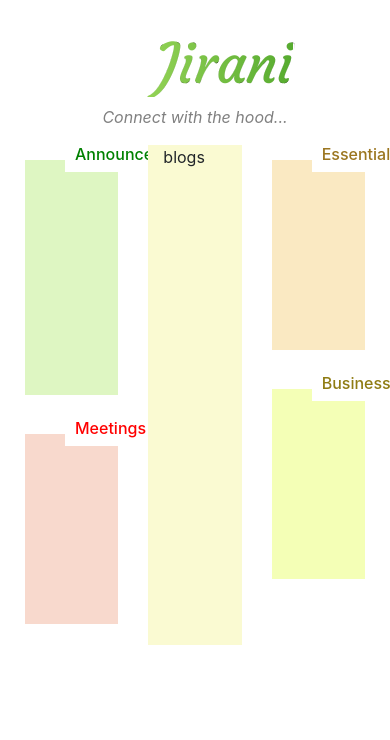
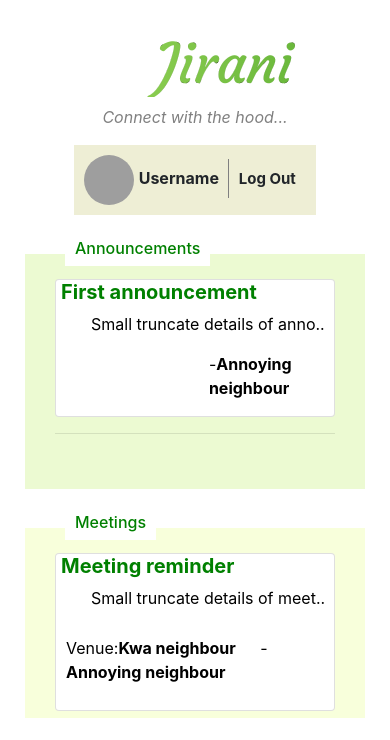
Before and after one commit to GrishonNganga/Jirani, a Django app: page / in a window 390 px wide; the page is wider, and only the part inside the window is pictured. Shown: the part 65-805 px from the top of that part. Before the commit the page ends 710 px from the top of that part, so only its background shows below. Run offline with Django 3.2, Linux system fonts and the light colour scheme; some libraries are stand-ins or nearby versions; grey boxes are pictures that could not be loaded.

Commit message:
add views to details pages

```diff
--- a/neighbourhood/templates/base.html
+++ b/neighbourhood/templates/base.html
@@ -6,11 +6,32 @@
         <link href='https://fonts.googleapis.com/css?family=Courgette' rel='stylesheet'>
     </head>
     <body>
-
+        <div class="contain" style="width: 100%;">
+            <div class="jumbotron jumbo" >
+            </div>
+            <div class="row">
+                <div class="col-md-4"></div>
+                <div class="col-md-4">
+                    <h5 class="heading"> Jirani</h5>
+                    <p style="color: grey;text-align: center;"><em>Connect with the hood...</em></p>
+                </div>
+                <div class="col-md-4">
+                    <div class="container" style="padding: 10px; background-color: #eeeed5; width: fit-content;">
+                        <img src="https://images.unsplash.com/photo-1524813686514-a57563d77965?ixlib=rb-1.2.1&ixid=eyJhcHBfaWQiOjEyMDd9&auto=format&fit=crop&w=1189&q=80" style="height:50px; width: 50px; border-radius: 50%; display: inline-block;">
+                        <h6 style="display: inline-block; font-weight:bold;"> <span style="padding-right: 5px;">Username</span>  <span style="border-left:solid grey 0.01em; padding: 10px; font-size: 15px;;">Log Out</span></h6>
+                    </div>
+                </div>
+            </div>
+            <br>
+        </div>
         {% block content %}
 
         {% endblock %}
         <style>
+            .jumbo {
+                background: linear-gradient(to top,  hsla(20, 3%, 22%, 0.465), hsla(20, 2%, 30%, 0.39)) , url(https://images.unsplash.com/photo-1524813686514-a57563d77965?ixlib=rb-1.2.1&ixid=eyJhcHBfaWQiOjEyMDd9&auto=format&fit=crop&w=1189&q=80);
+                border-radius: 0;
+            }
             .heading {
                 padding-left: 60px;
                 text-align: center;
--- a/neighbourhood/templates/index.html
+++ b/neighbourhood/templates/index.html
@@ -1,26 +1,27 @@
 {% extends 'base.html' %}
 {{block.super}}
 {% block content %}
-    <div class="jumbotron jumbo" >
-    </div>
     <div class="container-fluid">
-        <div class="row">
-            <div class="col"></div>
-            <div class="col">
-                <h5 class="heading"> Jirani</h5>
-                <p style="color: grey;text-align: center;"><em>Connect with the hood...</em></p>
-            </div>
-            <div class="col"></div>
-        </div>
         <div class="row" style="padding: 0 10px;">
-            <div class=" col">
+            <div class="col-md-4">
                 <!-- Announcements section-->
                 <div class="head"  style="width: fit-content; background-color: white; position:absolute; margin-left: 40px;">
                     <h6 style="padding:0 10px; color: green;">Announcements</h6>
                 </div>
-                <div class="container" style="background-color: #def6c2; margin-top: 15px;">
-                  <div class="container" style="border-radius: 5px; height: 250px; max-height:235px; overflow-y: scroll;">
-                    <!--Announcements content here -->
+                <div class="container" style="background-color: #ecfad2; margin-top: 15px;">
+                  <div class="container" style="border-radius: 5px; height: 250px; max-height:235px; padding-top: 25px; overflow-y: scroll;">
+
+                    <!--loop -->
+                        <a href="{% url 'announce' %}" style="color: black;">
+                            <div class="card" style="height: fit-content;">
+                                <h5 style="padding:0 5px; color: green; font-weight:bold;">First announcement</h5>
+                                <p style="padding-left: 35px;">Small truncate details of anno..</p>
+                                <p style="padding-left:55%;"> -<span style="font-weight:bold;">Annoying neighbour</span></p>
+                            </div>
+                        </a>
+                        <hr>
+                    <!-- endloop -->
+
                   </div>
                 </div>
 
@@ -28,29 +29,65 @@
 
                 <!-- Meetings section -->
                 <div class="head"  style="width: fit-content; background-color: white; position:absolute; margin-left: 40px;">
-                    <h6 style="padding:0 10px; color: red;">Meetings</h6>
+                    <h6 style="padding:0 10px; color: green;">Meetings</h6>
                 </div>
-                <div class="container" style="background-color:  #f8d5c7e3; margin-top: 15px;">
-                  <div class="container" style="border-radius: 5px; height: 200px; max-height:190px; overflow-y: scroll;">
-                    <!--Meetings content here -->
+                <div class="container" style="background-color:  #f8ffdaf3;; margin-top: 15px;">
+                  <div class="container" style="border-radius: 5px; height: 200px; max-height:190px; padding-top: 25px; overflow-y: scroll;">
+
+                    <!--loop -->
+                    <a href="{% url 'meeting' %}" style="color: black;">
+                        <div class="card" style="height: fit-content;">
+                            <h5 style="padding:0 5px; color: green; font-weight:bold;">Meeting reminder</h5>
+                            <p style="padding-left: 35px;">Small truncate details of meet..</p>
+                            <p style="display: inline-block; padding: 10px;"> Venue:<span style="font-weight:bold;padding-right:20px; ">Kwa neighbour</span> -<span style="font-weight:bold;">Annoying neighbour</span></p>
+                        </div>
+                    </a>
+                    <hr>
+                    <!-- endloop -->
+
                   </div>
                 </div>
             </div>
+
             <!-- Blog content-->
-            <div class="col">
-                <div class="container" style="height: 500px; background-color: lightgoldenrodyellow; max-height: 490; overflow-y: scroll;">
-                    blogs
+            <div class="col-md-4">
+                <br>
+                <div class="container" style="height: 470px; background-color: #ecfad2; max-height: 460; overflow-y: scroll;">
+
+                    <!--loop -->
+                    <a href="{% url 'blog' %}" style="color: black;"><div class="card" style="height: fit-content">
+                        <div class="img">
+                            <h4 style="position: absolute; color: white; padding: 15px;">Phase5 complete!!</h4>
+                        </div>
+                        <div class="card-body">
+                            <p style="padding-left: 15px;">The much awaited phase5 is now complete. Furnishing is on...</p>
+                            <p style=" padding-right:55px;"> - <span style="font-weight:bold;">Annoying neighbour</span></p>
+                        </div>
+                    </div></a>
+                    <!-- endloop -->
+
                 </div>
             </div>
 
-            <div class="col">
-                <!-- Esssentials section -->
+            <!-- Esssentials section -->
+            <div class="col-md-4">
+                <br>
                 <div class="head"  style="width: fit-content; position:absolute; margin-left: 40px; background-color: white;">
                     <h6 style="padding:0 10px; color: rgb(155, 118, 32);">Essentials</h6>
                 </div>
-                <div class="container" style="background-color:  rgb(250, 233, 194); margin-top: 15px;">
-                  <div class="container" style="border-radius: 5px; height: 200px; max-height:190px; overflow-y: scroll;">
-                    <!--Essential  content here -->
+                <div class="container" style="background-color:#f8ffdaf3; margin-top: 15px;">
+                  <div class="container" style="border-radius: 5px; height: 200px; max-height:190px;padding-top: 20px; overflow-y: scroll;">
+
+                    <!--loop -->
+                    <a href="{% url 'essential' %}" style="color: black;">
+                        <div class="card" style="height: fit-content;">
+                            <h5 style="padding:0 5px; color: green; font-weight:bold;">Hospital now open</h5>
+                            <p style="padding-left: 35px;">Small truncate details of essen..</p>
+                        </div>
+                    </a>
+                    <hr>
+                    <!-- endloop -->
+
                   </div>
                 </div>
 
@@ -60,9 +97,19 @@
                 <div class="head"  style="width: fit-content; background-color: white; position:absolute; margin-left: 40px;">
                     <h6 style="padding:0 10px; color: rgb(143, 124, 19);">Business</h6>
                 </div>
-                <div class="container" style="background-color: #f4ffb6 ; margin-top: 15px;">
-                  <div class="container" style="border-radius: 5px; height: 200px; max-height:190px; overflow-y: scroll;">
-                    <!--Business content here -->
+                <div class="container" style="background-color: #ecfad2 ; margin-top: 15px;">
+                  <div class="container" style="border-radius: 5px; height: 200px; max-height:190px; padding-top: 20px; overflow-y: scroll;">
+
+                    <!--loop -->
+                    <a href="{% url 'business' %}" style="color: black;">
+                        <div class="card" style="height: fit-content;">
+                            <h5 style="padding:0 5px; color: green; font-weight:bold;">Do you want fresh farm produce?</h5>
+                            <p style="padding-left: 35px;">Small truncate details of busi..</p>
+                        </div>
+                    </a>
+                    <hr>
+                    <!-- endloop -->
+
                   </div>
                 </div>
 
@@ -70,8 +117,12 @@
         </div>
     </div>
     <style>
-        .jumbo {
-            background: linear-gradient(to top,  hsla(20, 3%, 22%, 0.465), hsla(20, 2%, 30%, 0.39)) , url(https://images.unsplash.com/photo-1524813686514-a57563d77965?ixlib=rb-1.2.1&ixid=eyJhcHBfaWQiOjEyMDd9&auto=format&fit=crop&w=1189&q=80);
+        .img {
+            background: linear-gradient(to top,  transparent, hsla(0, 0%, 6%, 0.479)) , url(https://images.unsplash.com/photo-1524813686514-a57563d77965?ixlib=rb-1.2.1&ixid=eyJhcHBfaWQiOjEyMDd9&auto=format&fit=crop&w=1189&q=80);
+            background-size: cover;
+            background-repeat: no-repeat;
+            width: 100%;
+            height: 250px;
         }
     </style>
 {% endblock %}
--- a/neighbourhood/urls.py
+++ b/neighbourhood/urls.py
@@ -4,7 +4,13 @@ from django.conf import settings
 from django.conf.urls.static import static
 
 urlpatterns = [
+    url(r'^$', views.home, name='home'),
     url(r'login$', views.login, name='login'),
     url(r'register$', views.register, name='register'),
-    url(r'^$', views.home, name='home'),
+    url(r'announce/', views.announcement, name='announce'),
+    url(r'blog/', views.blog, name='blog'),
+    url(r'business/', views.business, name='business'),
+    url(r'essential/', views.essential, name='essential'),
+    url(r'meeting/', views.meeting, name='meeting'),
+    url(r'profile/', views.profile, name='profile'),
 ]
--- a/neighbourhood/views.py
+++ b/neighbourhood/views.py
@@ -16,3 +16,33 @@ def login(request):
 def home(request):
 
     return render(request, "index.html")
+
+#Profile page
+def profile(request):
+
+    return render(request, "profile.html")
+
+#Announcement page
+def announcement(request):
+
+    return render(request, "announcement.html")
+
+#Blog page
+def blog(request):
+
+    return render(request, "blog.html")
+
+#Business page
+def business(request):
+
+    return render(request, "business.html")
+
+#Essential page
+def essential(request):
+
+    return render(request, "essential.html")
+
+#Meeting page
+def meeting(request):
+
+    return render(request, "meeting.html")
```
Also changed, not shown: neighbourhood/templates/announcement.html (added, +7 -0 lines), neighbourhood/templates/blog.html (added, +7 -0 lines), neighbourhood/templates/business.html (added, +7 -0 lines), neighbourhood/templates/essential.html (added, +7 -0 lines), neighbourhood/templates/meeting.html (added, +7 -0 lines), neighbourhood/templates/profile.html (added, +7 -0 lines).
